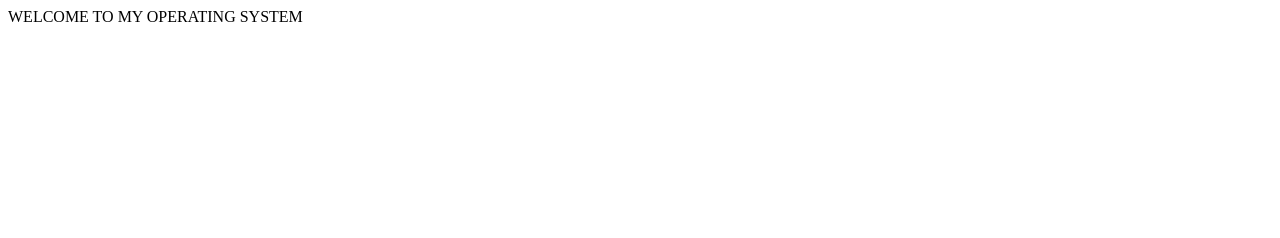
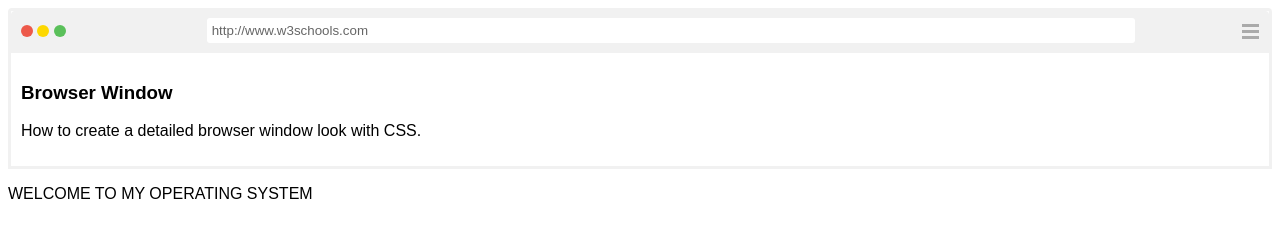
Before and after one commit to JUAN57755/JUAN57755.github.io, a plain HTML site: page index.html in a window 1280 px wide. Drawn offline with Linux system fonts and the light colour scheme.

Commit message:
Update index.html

```diff
--- a/index.html
+++ b/index.html
@@ -1 +1,120 @@
+<!DOCTYPE html>
+<html>
+<head>
+<meta name="viewport" content="width=device-width, initial-scale=1">
+<style>
+body {
+  font-family: Arial
+}
+
+* {
+  box-sizing: border-box;
+}
+
+/* The browser window */
+.container {
+  border: 3px solid #f1f1f1;
+  border-top-left-radius: 4px;
+  border-top-right-radius: 4px;
+}
+
+/* Container for columns and the top "toolbar" */
+.row {
+  padding: 10px;
+  background: #f1f1f1;
+  border-top-left-radius: 4px;
+  border-top-right-radius: 4px;
+}
+
+/* Create three unequal columns that floats next to each other */
+.column {
+  float: left;
+}
+
+.left {
+  width: 15%;
+}
+
+.right {
+  width: 10%;
+}
+
+.middle {
+  width: 75%;
+}
+
+/* Clear floats after the columns */
+.row:after {
+  content: "";
+  display: table;
+  clear: both;
+}
+
+/* Three dots */
+.dot {
+  margin-top: 4px;
+  height: 12px;
+  width: 12px;
+  background-color: #bbb;
+  border-radius: 50%;
+  display: inline-block;
+}
+
+/* Style the input field */
+input[type=text] {
+  width: 100%;
+  border-radius: 3px;
+  border: none;
+  background-color: white;
+  margin-top: -8px;
+  height: 25px;
+  color: #666;
+  padding: 5px;
+}
+
+/* Three bars (hamburger menu) */
+.bar {
+  width: 17px;
+  height: 3px;
+  background-color: #aaa;
+  margin: 3px 0;
+  display: block;
+}
+
+/* Page content */
+.content {
+  padding: 10px;
+}
+</style>
+</head>
+<body>
+
+<div class="container">
+  <div class="row">
+    <div class="column left">
+      <span class="dot" style="background:#ED594A;"></span>
+      <span class="dot" style="background:#FDD800;"></span>
+      <span class="dot" style="background:#5AC05A;"></span>
+    </div>
+    <div class="column middle">
+      <input type="text" value="http://www.w3schools.com">
+    </div>
+    <div class="column right">
+      <div style="float:right">
+        <span class="bar"></span>
+        <span class="bar"></span>
+        <span class="bar"></span>
+      </div>
+    </div>
+  </div>
+
+  <div class="content">
+    <h3>Browser Window</h3>
+    <p>How to create a detailed browser window look with CSS.</p>
+  </div>
+</div>
+
+</body>
+</html>
+
 <p>WELCOME TO MY OPERATING SYSTEM</p>
```
